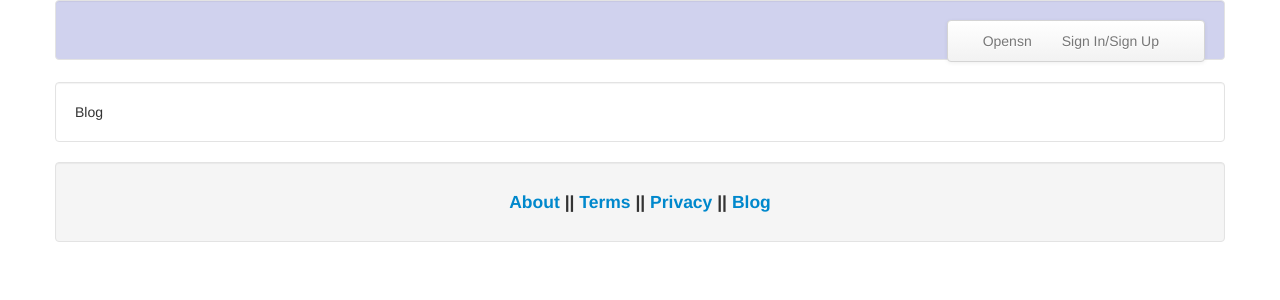
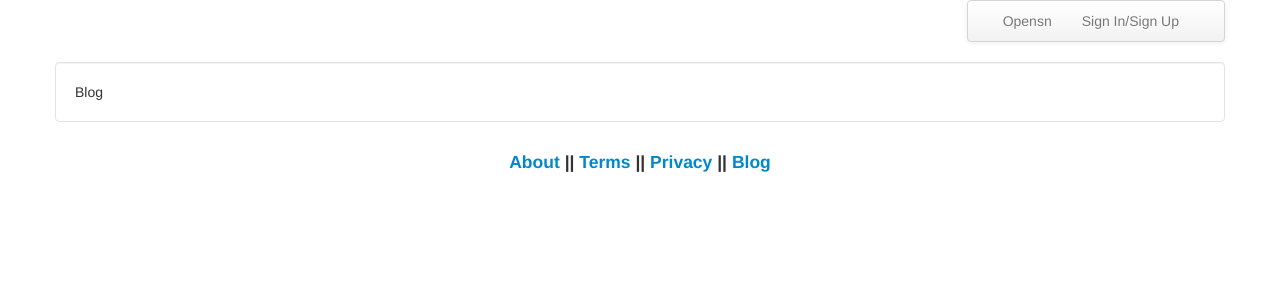
Before and after one commit to pras2309/opensn, a Django app: page /blog/ in a window 1280 px wide. Shown: the top 300 px of the page. Run offline with Django 3.2, Linux system fonts and the light colour scheme; parts of the project's set-up code (start-up, migrations or seed data) failed here and were passed over.

Commit message:
Design fixes

```diff
--- a/templates/common/footer.html
+++ b/templates/common/footer.html
@@ -1,6 +1,6 @@
     <footer class="row-fluid">
-        <section class="well">
-            <h4 class="text-center">
+        <section class="">
+            <h4 class="small text-center">
 	               <a href="{% url "aboutus" %}">About</a>
 				|| <a href="{% url "terms" %}">Terms</a>
 				|| <a href="{% url "privacy" %}">Privacy</a>
--- a/templates/common/header.html
+++ b/templates/common/header.html
@@ -1,6 +1,6 @@
         {% block topnav %}
 <header class="row-fluid">
-    <div class="well header">
+    <div class="header">
         <!--  <h1>opesn</h1> -->
          {% comment %}
         {% if user_info.id %}
@@ -16,7 +16,7 @@
 			    </ul>
             </div>
             {% else %}
-            <div class="navbar-inner">
+            <div class="">
                 <ul class="nav">
                   <li><a href="/home">Opensn</a></li>
                   <li><a href="/me">Me</a></li>
```
